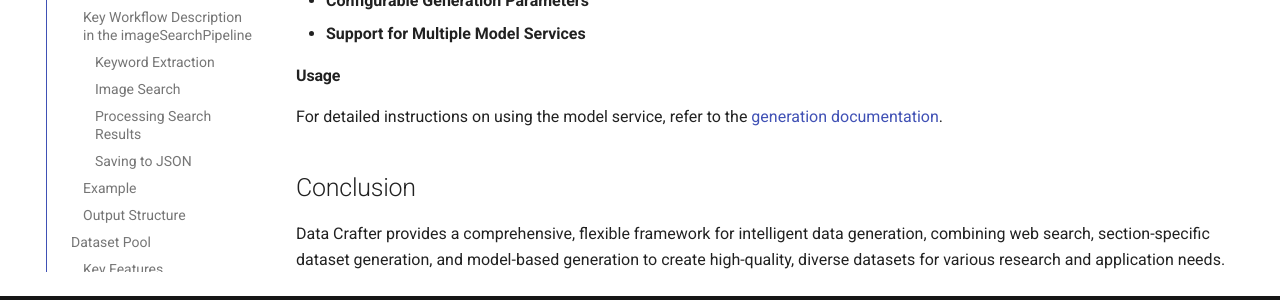
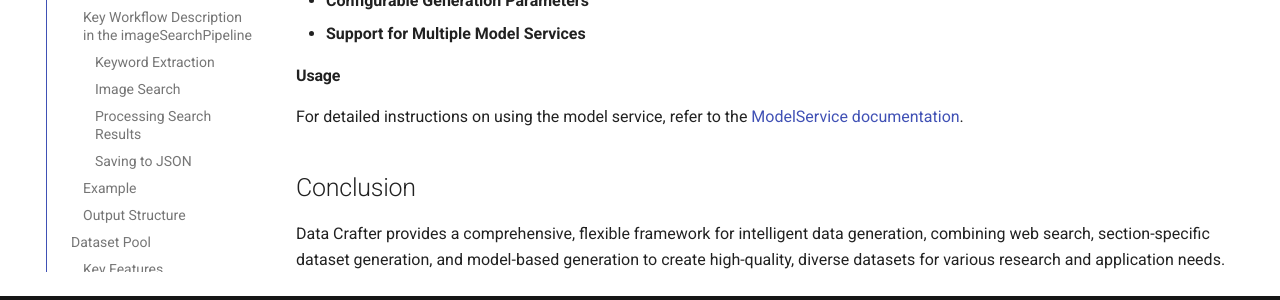
Before and after one commit to TrustGen/trustgen_docs, an MkDocs documentation site: the page built from docs/data_crafter.md, in a window 1280 px wide and 900 px high, scrolled down 6342 px. Shown: the part 559-859 px from the top of the window. Built offline with MkDocs 1.6.1 and Material for MkDocs 9.7.7, drawn with Linux system fonts in a browser that asks for light colours; comment, search, counter and statistics services are not loaded.

Commit message:
update evaluation document

```diff
--- a/docs/data_crafter.md
+++ b/docs/data_crafter.md
@@ -289,7 +289,7 @@
 - **Support for Multiple Model Services**
 
 #### Usage
-For detailed instructions on using the model service, refer to the [generation documentation](generation.md).
+For detailed instructions on using the model service, refer to the [ModelService documentation](Evaluation.md).
 
 ## Conclusion
 Data Crafter provides a comprehensive, flexible framework for intelligent data generation, combining web search, section-specific dataset generation, and model-based generation to create high-quality, diverse datasets for various research and application needs.
```
